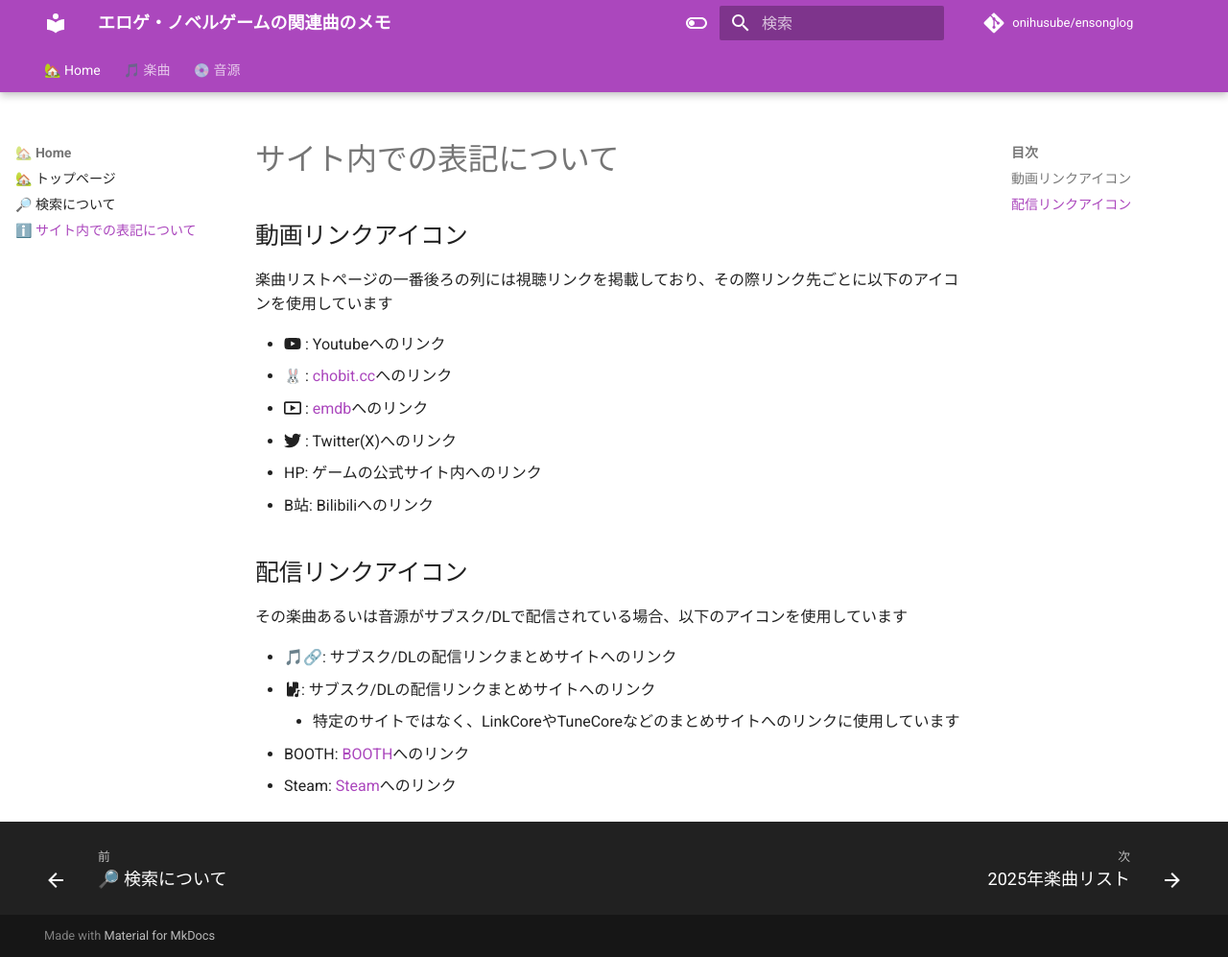
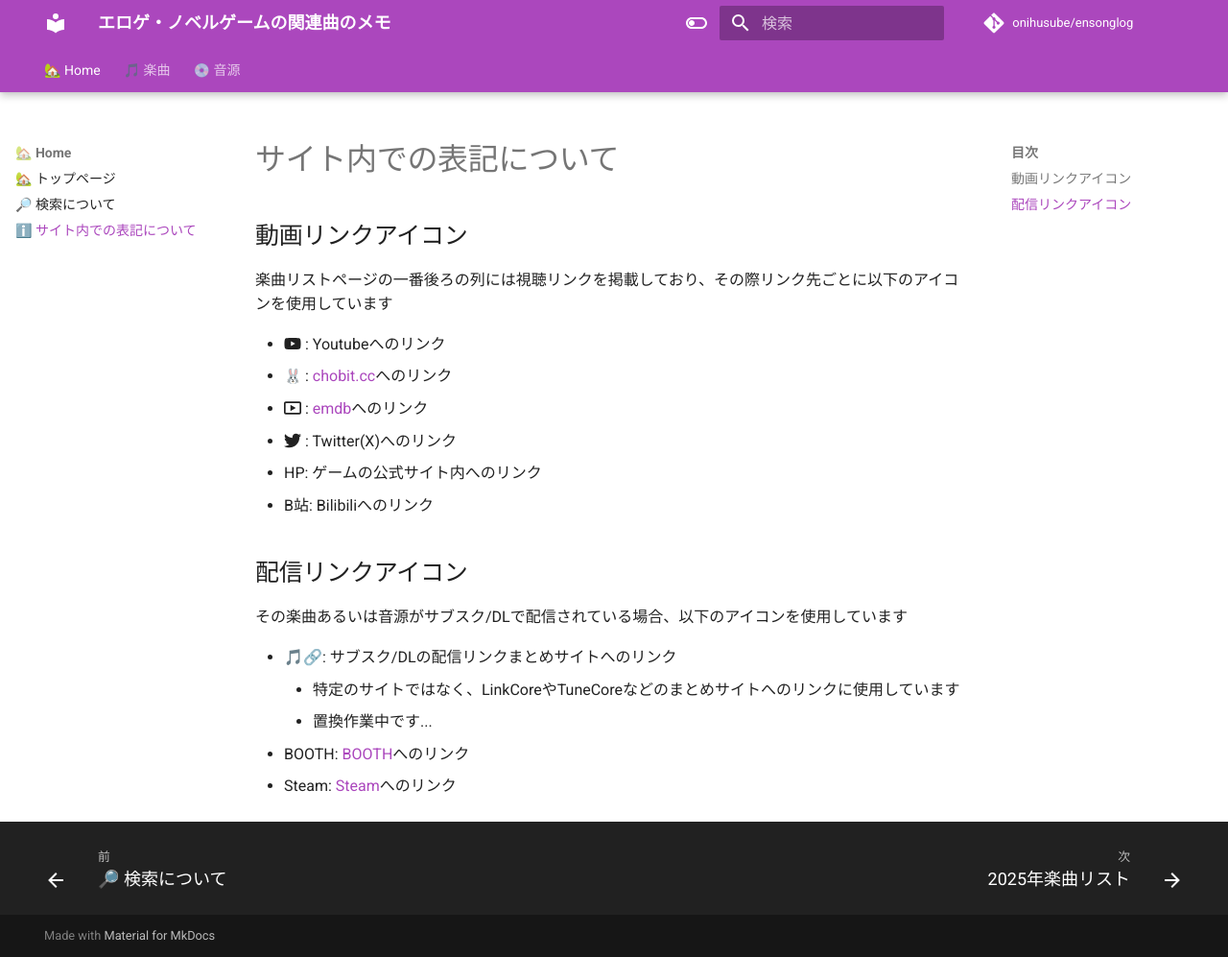
Before and after one commit to onihusube/ensonglog, an MkDocs documentation site: the page built from docs/top/explanatory_note.md, in a window 1280 px wide and 997 px high. Shown: the whole window at 96% size. Built offline with MkDocs 1.6.1 and Material for MkDocs 9.7.7, drawn with Linux system fonts in a browser that asks for light colours; emoji names are drawn with the system emoji font; comment, search, counter and statistics services are not loaded.

```diff
--- a/docs/top/explanatory_note.md
+++ b/docs/top/explanatory_note.md
@@ -16,7 +16,7 @@
 その楽曲あるいは音源がサブスク/DLで配信されている場合、以下のアイコンを使用しています
 
 - 🎵🔗: サブスク/DLの配信リンクまとめサイトへのリンク
-- :material-book-music:: サブスク/DLの配信リンクまとめサイトへのリンク
     - 特定のサイトではなく、LinkCoreやTuneCoreなどのまとめサイトへのリンクに使用しています
+    - 置換作業中です...
 - BOOTH: [BOOTH](https://booth.pm/en)へのリンク
 - Steam: [Steam](https://store.steampowered.com/)へのリンク
```
Also changed, not shown: docs/2025/音源.md (+1 -1 lines).
